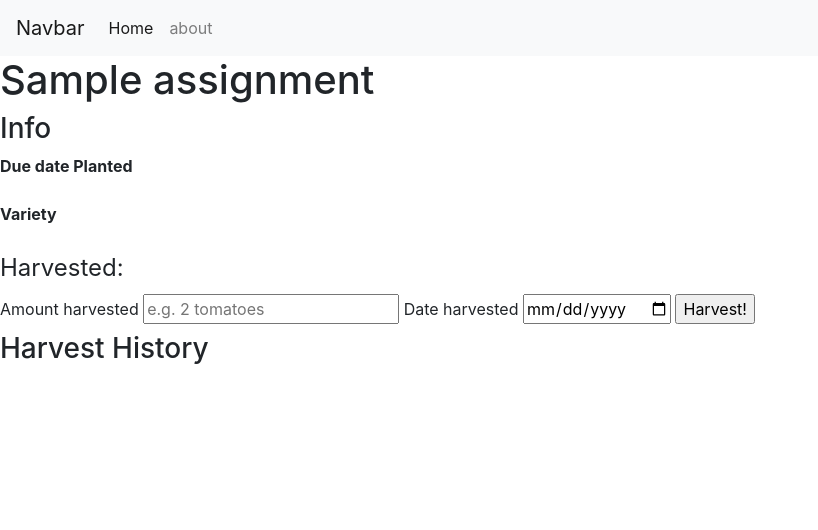
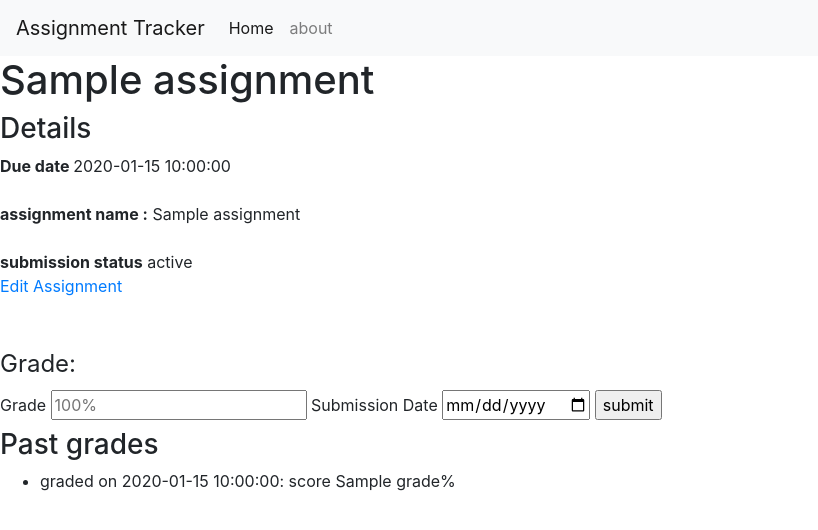
Before and after one commit to brentshierk/dyingzebra, a Flask app: template templates/detail.html in a window 1280 px wide. Shown: the top 530 px of the page, without its empty margins (0-818 px from the left). Run offline with Flask 2, Linux system fonts and the light colour scheme; the template is opened without the code that fills it: most values are stand-ins (such as "Sample title", 1, 10 or a date in 2020); some libraries are stand-ins or nearby versions.

Commit message:
rendering updates

```diff
--- a/app.py
+++ b/app.py
@@ -1,6 +1,6 @@
 #imports
 from flask import Flask, render_template, redirect,url_for,jsonify,request
-from flask_cors import CORS
+#from flask_cors import CORS
 from flask_pymongo import PyMongo
 from bson.objectid import ObjectId
 
@@ -14,7 +14,7 @@ app.config.from_object(__name__)
 
 app.config["MONGO_URI"] = "mongodb://localhost:27017/final_project"
 mongo = PyMongo(app)
-CORS(app, resources={r'/*': {'origins': '*'}})
+#CORS(app, resources={r'/*': {'origins': '*'}})
 
 @app.route('/')
 def assignment_list():
@@ -61,14 +61,14 @@ def detail(assignment_id):
 
     print(assignment_id)
 
-    harvests = list(mongo.db.harvest.find({'assignment_id':assignment_id}))
+    grades = list(mongo.db.grades.find({'assignment_id':assignment_id}))
     # for harvest in harvests:
     #     print(harvest)
 
 
     context = {
         'assignment' : assignment_to_show,
-        'h': harvests,
+        'grades': grades,
         'assignment_id': assignment_id
     }
 
@@ -76,19 +76,19 @@ def detail(assignment_id):
     return render_template('detail.html', **context)
 
 
-@app.route('/harvest/<assignment_id>', methods=['POST'])
-def harvest(assignment_id):
+@app.route('/grades/<assignment_id>', methods=['POST'])
+def grades(assignment_id):
     """
     Accepts a POST request with data for 1 harvest and inserts into database.
     """
-    new_harvest = {
-        'quantity': request.form.get('harvested_amount'), # e.g. '3 tomatoes'
-        #'date': request.form.get('date_planted'),
+    new_grade = {
+        'grade': request.form.get('grade_score'), # e.g. '3 tomatoes'
+        'date': request.form.get('due_date'),
         'assignment_id': assignment_id
     }
 
 
-    harvest_plant = mongo.db.harvest.insert_one(new_harvest)
+    update_grade = mongo.db.grades.insert_one(new_grade)
 
     return redirect(url_for('detail', assignment_id=assignment_id))
 
@@ -126,7 +126,7 @@ def delete(assignment_id):
     mongo.db.assignment.delete_one({'_id':ObjectId(assignment_id)})
 
 
-    mongo.db.harvests.delete_many({'_id':ObjectId(assignment_id)})
+    mongo.db.grades.delete_many({'_id':ObjectId(assignment_id)})
 
     return redirect(url_for('assignment_list'))
 
--- a/templates/base.html
+++ b/templates/base.html
@@ -9,7 +9,7 @@
     </head>
     <body>
         <nav class="navbar navbar-expand-lg navbar-light bg-light">
-  <a class="navbar-brand" href="#">Navbar</a>
+  <a class="navbar-brand" href="/">Assignment Tracker</a>
   <button class="navbar-toggler" type="button" data-toggle="collapse" data-target="#navbarNav" aria-controls="navbarNav" aria-expanded="false" aria-label="Toggle navigation">
     <span class="navbar-toggler-icon"></span>
   </button>
@@ -25,7 +25,8 @@
     </ul>
   </div>
 </nav>
-        {% block content %}{% endblock %}
+        {% block content %}
+        {% endblock %}
 
 
 
--- a/templates/detail.html
+++ b/templates/detail.html
@@ -8,34 +8,36 @@
 
 
         <section id="info">
-            <h3>Info</h3>
+            <h3>Details</h3>
 
-            <strong>Due date Planted</strong>
-            <!-- {{assignment.date_planted}} -->
+            <strong>Due date </strong>
+            {{assignment.due_date}}
             <br><br>
 
-            <strong>Variety</strong>
-            <!-- {{assignment.assignment_name}} -->
+            <strong>assignment name :</strong>
+            {{assignment.assignment_name}}
             <br><br>
 
-            <!-- <a class="nav" href="/edit/{{assignment_id}}">Edit Plant</a><br><br> -->
+            <strong>submission status</strong>
+            {{assignment.submit_status}}
+            <a class="nav" href="/edit/{{assignment_id}}">Edit Assignment</a><br><br>
         </section>
 
-        <!-- <form action="/harvest/{{assignment_id}}" method="POST"> -->
+        <form action="/grades/{{assignment_id}}" method="POST">
             <fieldset>
-                <legend>Harvested:</legend>
+                <legend>Grade:</legend>
 
                 <label>
-                    Amount harvested
-                    <input type="text" name="harvested_amount" placeholder="e.g. 2 tomatoes">
+                    Grade
+                    <input type="text" name="grade_score" placeholder="100%">
                 </label>
 
                 <label>
-                    Date harvested
+                    Submission Date
                     <input type="date" name="due_date">
                 </label>
 
-                <input type="submit" class="submit" value="Harvest!">
+                <input type="submit" class="submit" value="submit">
             </fieldset>
         </form>
 
@@ -43,12 +45,12 @@
             TODO: Create a for loop here to loop over all harvests (passed in
             from the route's context) and display their information.
         #}
-        <section id="harvest-history">
-            <h3>Harvest History</h3>
+        <section id="grade-history">
+            <h3>Past grades</h3>
 
             <ul>
-                {% for harvest in harvests%}
-               <!-- <li>{{ harvest.date }}: Harvested {{ harvest.quantity }} {{ harvest.name }}</li> -->
+                {% for grade in grades%}
+               <li>graded on {{ grade.date }}: score {{ grade.grade }}%</li>
                {% endfor %}
             </ul>
         </section>
```
Also changed, not shown: templates/assignment_list.html (+10 -12 lines).
